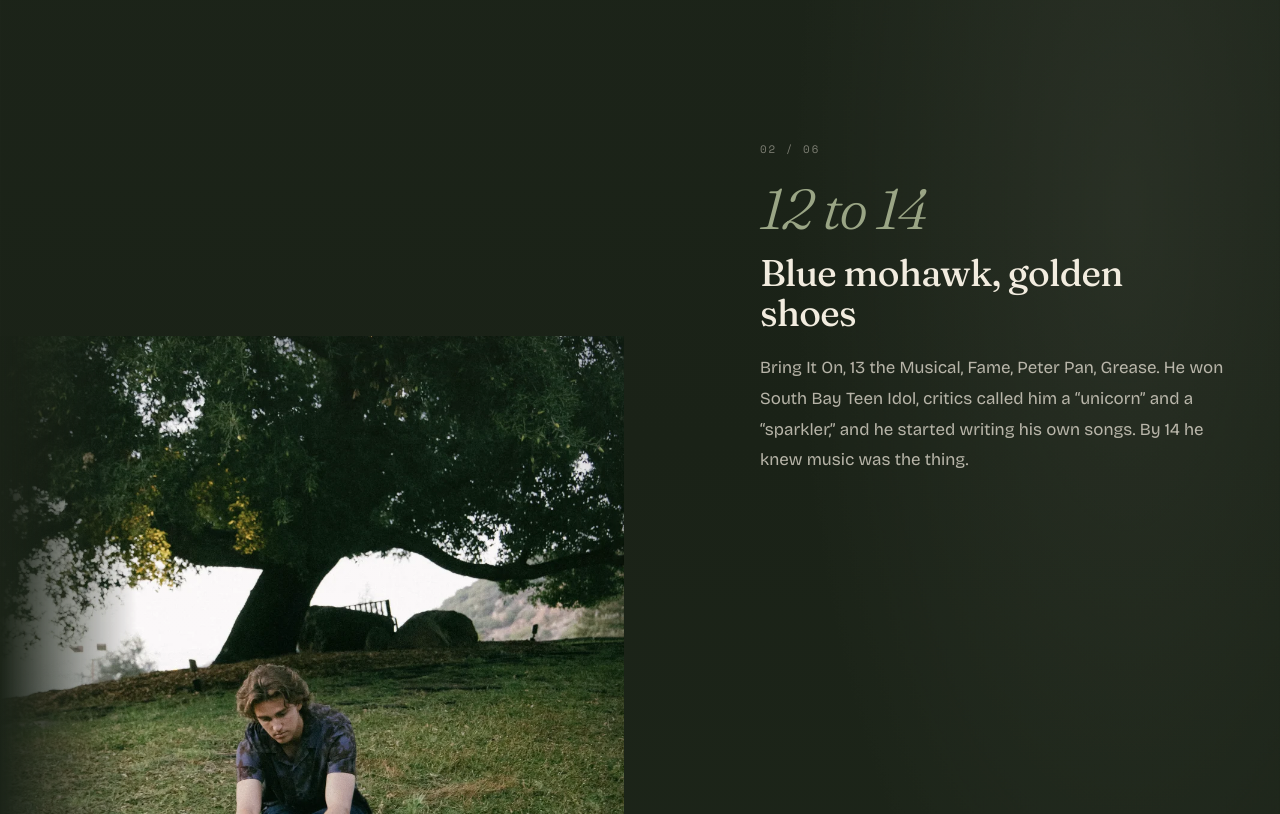
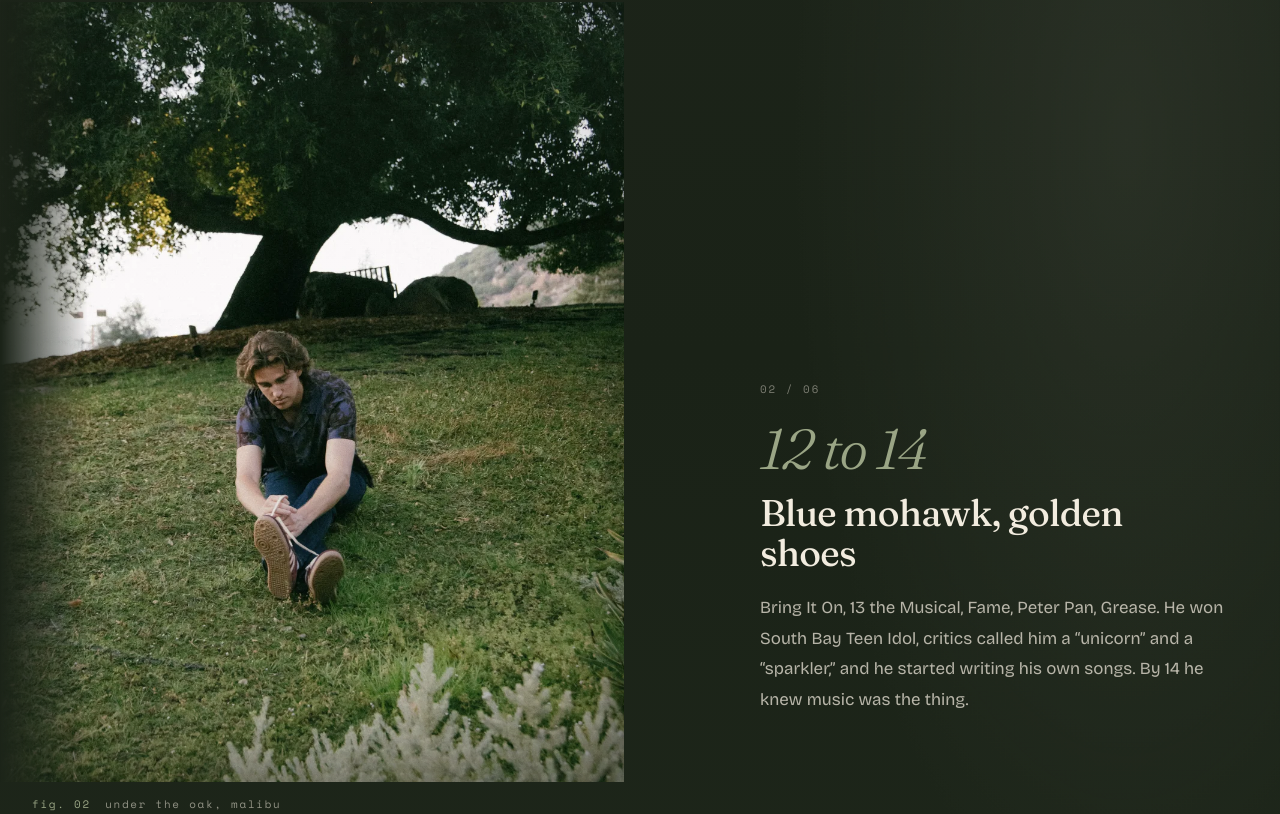
Before and after one commit to sigurvegaris/ethan-hoffman, a Next.js app: page /about in a window 1280 px wide. Shown: the part 1626-2440 px from the top of the page. Built offline with nearby package versions, Linux system fonts and the light colour scheme.

Commit message:
Finish About and Merch in the forest look
Co-Authored-By: Claude Opus 5.5 (1M context) <noreply@anthropic.com>
Claude-Session: https://claude.ai/code/session_01M7g1QVu3oDkvSRvc2xhYSQ

```diff
--- a/app/about/about.css
+++ b/app/about/about.css
@@ -20,8 +20,8 @@
 .ab-ph { position: relative; overflow: hidden; background: var(--olive); }
 .ab-ph::after { content: ''; position: absolute; inset: 0; pointer-events: none; box-shadow: inset 0 0 90px rgba(16,22,14,0.45); background: linear-gradient(180deg, rgba(230,225,210,0.05), transparent 40%, rgba(20,26,18,0.18)); }
 .ab-fig { margin: 0; position: relative; will-change: transform; }
-.ab-fig figcaption { font-family: var(--f-mono); font-size: 0.68rem; letter-spacing: 0.16em; line-height: 1.5; color: rgba(242,236,223,0.55); margin-top: 0.9rem; display: flex; gap: 0.9rem; }
-.ab-fig figcaption span { color: var(--sage); }
+.ab-fig figcaption { font-family: var(--f-mono); font-size: 0.68rem; letter-spacing: 0.16em; line-height: 1.6; color: rgba(242,236,223,0.55); margin-top: 0.9rem; }
+.ab-fig figcaption span { color: var(--sage); margin-right: 0.9rem; }
 
 /* ── Hero ───────────────────────────────────────────────── */
 .ab-hero {
@@ -74,10 +74,10 @@
 .ab-ch--arch-right .ab-ph { aspect-ratio: 2 / 3; border-radius: 50% 50% 4px 4px / 33.4% 33.4% 4px 4px; }
 
 /* 02 — portrait bleeding off the left edge */
-.ab-ch--tall-left .ab-fig--a { grid-column: 1 / 7; margin-left: calc(-1 * max(2rem, (100vw - 1240px) / 2)); }
-.ab-ch--tall-left .ab-ph { aspect-ratio: 4 / 5; -webkit-mask-image: linear-gradient(to right, transparent, #000 22%); mask-image: linear-gradient(to right, transparent, #000 22%); }
+.ab-ch--tall-left .ab-fig--a { grid-row: 1; grid-column: 1 / 7; margin-left: calc(-1 * max(2rem, (100vw - 1240px) / 2)); }
+.ab-ch--tall-left .ab-ph { aspect-ratio: 4 / 5; -webkit-mask-image: linear-gradient(to right, transparent, #000 22%); mask-image: linear-gradient(to right, transparent, #000 14%); }
 .ab-ch--tall-left .ab-fig figcaption { padding-left: max(2rem, (100vw - 1240px) / 2); }
-.ab-ch--tall-left .ab-ch-text { grid-column: 8 / 13; }
+.ab-ch--tall-left .ab-ch-text { grid-row: 1; grid-column: 8 / 13; }
 
 /* 03 — quiet text, a small frame drifting lower right */
 .ab-ch--small-right .ab-ch-text { grid-column: 2 / 8; }
@@ -97,7 +97,9 @@
 .ab-ch--backstage .ab-ch-text { grid-column: 1 / 6; grid-row: 1; align-self: center; }
 .ab-ch--backstage .ab-fig--a { grid-column: 6 / 13; grid-row: 1; margin-right: calc(-1 * max(2rem, (100vw - 1240px) / 2)); }
 .ab-ch--backstage .ab-fig--a .ab-ph { aspect-ratio: 1920 / 1346; -webkit-mask-image: linear-gradient(to left, transparent, #000 18%); mask-image: linear-gradient(to left, transparent, #000 18%); }
-.ab-ch--backstage .ab-fig--b { grid-column: 3 / 8; grid-row: 2; margin-top: -3rem; z-index: 2; }
+.ab-ch--backstage .ab-fig--a figcaption { text-align: right; padding-right: max(2rem, (100vw - 1240px) / 2); }
+.ab-ch--backstage { padding-bottom: 3rem; }
+.ab-ch--backstage .ab-fig--b { grid-column: 3 / 8; grid-row: 2; margin-top: -4rem; z-index: 2; }
 .ab-ch--backstage .ab-fig--b .ab-ph { aspect-ratio: 1920 / 1281; border-radius: 6px; box-shadow: 0 30px 70px rgba(10,14,8,0.55); }
 
 /* 06 — the studio, full bleed, warm tungsten */
@@ -108,7 +110,7 @@
 }
 .ab-studio-img { position: absolute; inset: -8% 0; will-change: transform; }
 .ab-studio-bleed::after { content: ''; position: absolute; inset: 0; background: linear-gradient(90deg, rgba(23,20,15,0.85) 0%, rgba(23,20,15,0.35) 45%, transparent 75%), radial-gradient(60% 50% at 70% 40%, rgba(211,154,91,0.12), transparent 70%); }
-.ab-studio-cap { position: absolute; right: max(2rem, (100vw - 1240px) / 2); top: 22%; z-index: 2; font-family: var(--f-mono); font-size: 0.68rem; letter-spacing: 0.16em; color: rgba(242,236,223,0.7); margin: 0; }
+.ab-studio-cap { text-shadow: 0 1px 12px rgba(0,0,0,0.8); position: absolute; right: max(2rem, (100vw - 1240px) / 2); top: 22%; z-index: 2; font-family: var(--f-mono); font-size: 0.68rem; letter-spacing: 0.16em; color: rgba(242,236,223,0.7); margin: 0; }
 .ab-ch--studio .ab-ch-text { grid-column: 1 / 7; grid-row: 1; align-self: end; padding-bottom: 6rem; }
 .ab-ch--studio .ab-when { color: var(--tungsten); }
 .ab-ch--studio .ab-fig--inset { grid-column: 9 / 13; grid-row: 1 / 3; align-self: end; z-index: 3; margin-bottom: -1rem; }
@@ -120,7 +122,7 @@
   background:
     radial-gradient(60% 45% at 75% 30%, rgba(167,174,192,0.30), transparent 70%),
     radial-gradient(45% 35% at 20% 15%, rgba(230,225,210,0.08), transparent 70%),
-    linear-gradient(180deg, #17140f 0%, #2a2d2c 26%, #3a3f48 46%, #2a3029 72%, var(--green-2) 100%);
+    linear-gradient(180deg, #17140f 0%, #1f261f 22%, #2f363a 48%, #263027 76%, var(--green-2) 100%);
 }
 .ab-unicorn-grid { display: grid; grid-template-columns: repeat(12, minmax(0, 1fr)); column-gap: 2rem; align-items: center; }
 .ab-unicorn-photo { grid-column: 1 / 5; margin: 0; will-change: transform; }
@@ -153,16 +155,16 @@
 .ab-press-arrow { font-size: 1.1rem; transition: transform 0.3s ease, color 0.3s ease; }
 
 /* ── Closing: lying under the oak ───────────────────────── */
-.ab-close { position: relative; height: min(88vh, 820px); display: flex; align-items: center; justify-content: center; overflow: hidden; }
-.ab-close-photo { position: absolute; inset: -14% 0; will-change: transform;
-  -webkit-mask-image: linear-gradient(to bottom, transparent 0%, #000 30%, #000 70%, transparent 100%);
-  mask-image: linear-gradient(to bottom, transparent 0%, #000 30%, #000 70%, transparent 100%);
+.ab-close { position: relative; height: min(88vh, 820px); display: flex; align-items: center; justify-content: center; overflow: hidden;
+  -webkit-mask-image: linear-gradient(to bottom, transparent 0%, #000 28%, #000 72%, transparent 100%);
+  mask-image: linear-gradient(to bottom, transparent 0%, #000 28%, #000 72%, transparent 100%);
 }
-.ab-close-photo::after { content: ''; position: absolute; inset: 0; background: radial-gradient(50% 40% at 50% 50%, rgba(20,26,18,0.35), transparent 80%); }
+.ab-close-photo { position: absolute; inset: -14% 0; will-change: transform; }
+.ab-close-photo::after { content: ''; position: absolute; inset: 0; background: radial-gradient(46% 34% at 50% 50%, rgba(16,22,14,0.7), transparent 80%); }
 .ab-cta { display: flex; gap: 0.75rem; flex-wrap: wrap; justify-content: center; z-index: 2; }
 .ab-btn { display: inline-flex; align-items: center; background: rgba(242,236,223,0.92); color: var(--green); padding: 0.9rem 1.9rem; border-radius: 999px; font-size: 1rem; font-weight: 500; text-decoration: none; text-transform: lowercase; transition: background 0.25s ease, transform 0.25s ease; }
 .ab-btn:hover { background: var(--haze); transform: translateY(-2px); }
-.ab-btn-ghost { background: var(--glass); color: var(--cream); border: 1px solid var(--glass-line); -webkit-backdrop-filter: blur(14px); backdrop-filter: blur(14px); }
+.ab-btn-ghost { background: rgba(20,26,18,0.3); color: var(--cream); border: 1px solid var(--glass-line); -webkit-backdrop-filter: blur(14px); backdrop-filter: blur(14px); }
 .ab-btn-ghost:hover { background: rgba(230,225,210,0.16); }
 
 /* ── Small screens ──────────────────────────────────────── */
@@ -189,8 +191,10 @@
   .ab-ch--tall-left .ab-ch-text, .ab-ch--pair-left .ab-ch-text { order: -1; }
   .ab-ch--small-right .ab-fig--a { width: 56%; margin-left: auto !important; }
   .ab-ch--pair-left .ab-fig--a { width: 74%; }
+  .ab-ch--pair-left .ab-fig--a figcaption { max-width: 44%; }
   .ab-ch--pair-left .ab-fig--b { width: 50%; margin: -38% 0 0 auto !important; }
   .ab-ch--backstage .ab-fig--a { width: calc(100% + 1.25rem); }
+  .ab-ch--backstage .ab-fig--a figcaption { text-align: left; padding-right: 1.25rem; }
   .ab-ch--backstage .ab-fig--b { width: 78%; margin: -2.5rem 0 0 auto !important; }
   .ab-ch--studio { padding-top: 1rem; }
   .ab-studio-bleed { height: 70svh; order: -1; margin: 0 -1.25rem; }
--- a/app/lib/merch.ts
+++ b/app/lib/merch.ts
@@ -8,7 +8,7 @@ export type MerchItem = {
   description: string
   image?: string
   mock: 'tee-light' | 'tee-dark' | 'cd' | 'bracelet' // drawn stand-in until a rendering is added
-  tile: string // torn-paper backdrop colour
+  tile: string // tile colour, blended into the forest greens
   price?: string
   buyUrl?: string
 }
```
